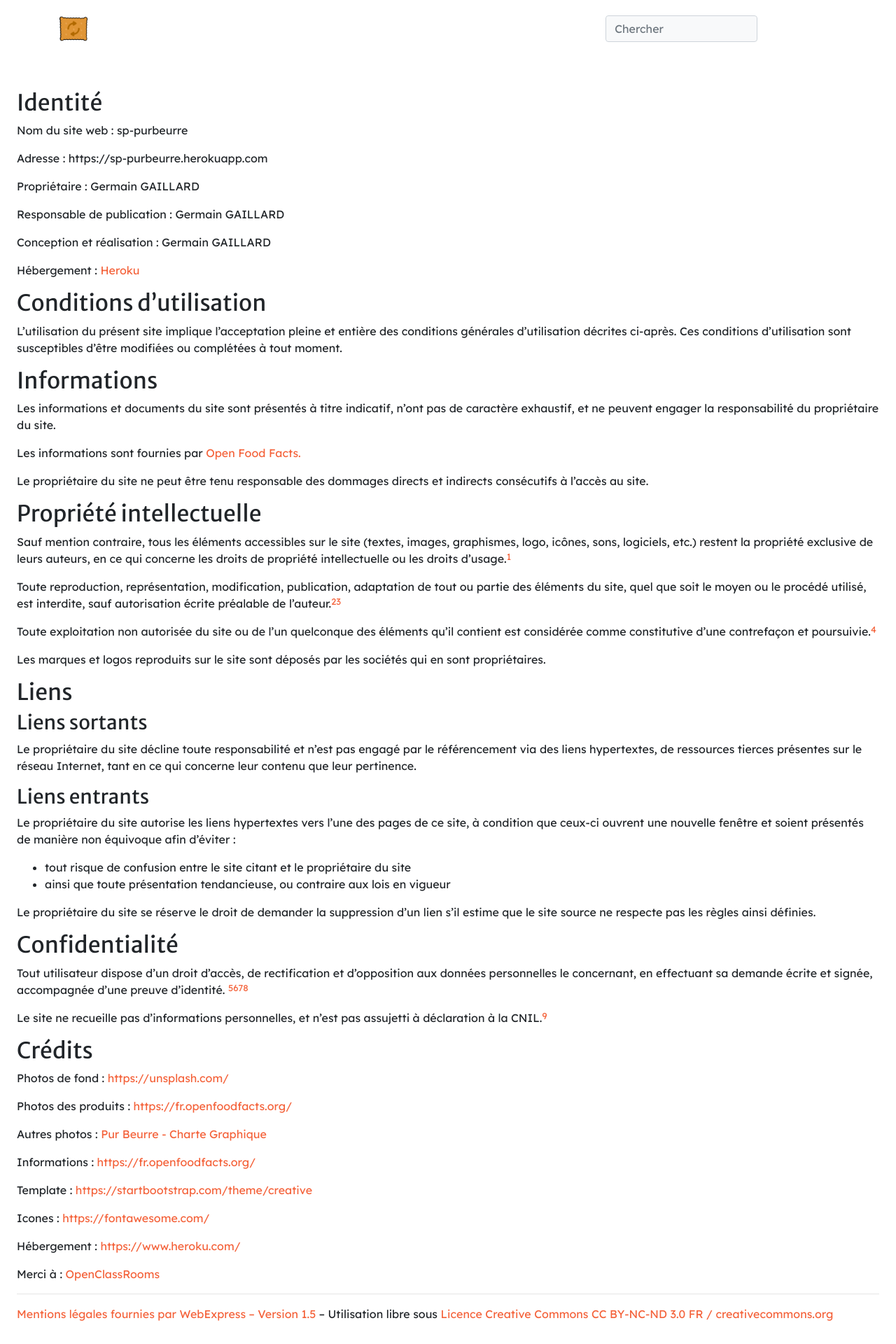
After one commit to gaillard-germain/PurBeurre, a Django app: page /substitute/legal_notice/ in a window 1280 px wide. The commit adds this page. Shown: the top 1920 px of the page at 70% size. Run offline with Django 3.2, Linux system fonts and the light colour scheme; some libraries are stand-ins or nearby versions.

Commit message:
Added more test. Added legal notice page.

```diff
--- a/purbeurrev2_project/substitute/templates/substitute/base.html
+++ b/purbeurrev2_project/substitute/templates/substitute/base.html
@@ -57,7 +57,7 @@
         <footer class="bg-light py-5">
             <div class="container">
               <div class="row text-center">
-                <a class="col-6 small text-muted" href="#">Mentions légales</a>
+                <a class="col-6 small text-muted" href="{% url 'substitute:legal_notice' %}">Mentions légales</a>
                 <a class="col-6 small text-muted" href="/#contact">Contact</a>
               </div>
             </div>
--- /dev/null
+++ b/purbeurrev2_project/substitute/templates/substitute/legalnotice.html
@@ -0,0 +1,115 @@
+{% extends 'substitute/base.html' %}
+
+{% block content %}
+
+  <section class="page-section px-4">
+    <h2>Identité</h2>
+    <p>Nom du site web : sp-purbeurre</p>
+    <p>Adresse : https://sp-purbeurre.herokuapp.com</p>
+    <p>Propriétaire : Germain GAILLARD</p>
+    <p>Responsable de publication : Germain GAILLARD</p>
+    <p>Conception et réalisation : Germain GAILLARD</p>
+    <p>Hébergement : <a href="https://www.heroku.com/">Heroku</a></p>
+    <h2>Conditions d’utilisation</h2>
+    <p>
+      L’utilisation du présent site implique l’acceptation pleine et entière
+      des conditions générales d’utilisation décrites ci-après.
+      Ces conditions d’utilisation sont susceptibles d’être modifiées ou
+      complétées à tout moment.
+    </p>
+    <h2>Informations</h2>
+    <p>
+      Les informations et documents du site sont présentés à titre indicatif,
+      n’ont pas de caractère exhaustif, et ne peuvent engager la responsabilité
+      du propriétaire du site.
+    </p>
+    <p>
+      Les informations sont fournies par <a href="https://fr.openfoodfacts.org/">Open Food Facts.</a>
+    </p>
+    <p>
+      Le propriétaire du site ne peut être tenu responsable des dommages
+      directs et indirects consécutifs à l’accès au site.
+    </p>
+    <h2>Propriété intellectuelle</h2>
+    <p>
+      Sauf mention contraire, tous les éléments accessibles sur le site
+      (textes, images, graphismes, logo, icônes, sons, logiciels, etc.)
+      restent la propriété exclusive de leurs auteurs, en ce qui concerne
+      les droits de propriété intellectuelle ou les droits d’usage.<a class="small align-top" href="#1">1</a>
+    </p>
+    <p>
+      Toute reproduction, représentation, modification, publication, adaptation
+      de tout ou partie des éléments du site, quel que soit le moyen
+      ou le procédé utilisé, est interdite, sauf autorisation écrite préalable
+      de l’auteur.<a class="small align-top" href="#2">2</a><a class="small align-top" href="#3">3</a>
+    </p>
+    <p>
+      Toute exploitation non autorisée du site ou de l’un quelconque des
+      éléments qu’il contient est considérée comme constitutive
+      d’une contrefaçon et poursuivie.<a class="small align-top" href="#4">4</a>
+    </p>
+    <p>
+      Les marques et logos reproduits sur le site sont déposés par les sociétés
+      qui en sont propriétaires.
+    </p>
+    <h2>Liens</h2>
+    <h3>Liens sortants</h3>
+    <p>
+      Le propriétaire du site décline toute responsabilité et n’est pas engagé
+      par le référencement via des liens hypertextes, de ressources tierces
+      présentes sur le réseau Internet, tant en ce qui concerne leur contenu
+      que leur pertinence.
+    </p>
+    <h3>Liens entrants</h3>
+    <p>
+      Le propriétaire du site autorise les liens hypertextes vers l’une des
+      pages de ce site, à condition que ceux-ci ouvrent une nouvelle fenêtre
+      et soient présentés de manière non équivoque afin d’éviter :
+    </p>
+    <ul>
+      <li>tout risque de confusion entre le site citant et le propriétaire du site</li>
+      <li>ainsi que toute présentation tendancieuse, ou contraire aux lois en vigueur</li>
+    </ul>
+    <p>
+      Le propriétaire du site se réserve le droit de demander la suppression
+      d’un lien s’il estime que le site source ne respecte pas les règles ainsi définies.
+    </p>
+    <h2>Confidentialité</h2>
+    <p>
+      Tout utilisateur dispose d’un droit d’accès, de rectification et
+      d’opposition aux données personnelles le concernant, en effectuant
+      sa demande écrite et signée, accompagnée d’une preuve d’identité.
+      <a class="small align-top" href="#5">5</a><a class="small align-top" href="#6">6</a><a class="small align-top" href="#7">7</a><a class="small align-top" href="#8">8</a>
+    </p>
+    <p>
+      Le site ne recueille pas d’informations personnelles,
+      et n’est pas assujetti à déclaration à la CNIL.<a class="small align-top" href="#9">9</a>
+    </p>
+    <h2>Crédits</h2>
+    <p>Photos de fond : <a href="https://unsplash.com/">https://unsplash.com/</a></p>
+    <p>Photos des produits : <a href="https://fr.openfoodfacts.org/">https://fr.openfoodfacts.org/</a></p>
+    <p>Autres photos : <a href="https://company-82435.frontify.com/d/6Yy9WFJdtp8j/pur-beurre-style-guide#/langage-visuel/photographies">Pur Beurre - Charte Graphique</a></p>
+    <p>Informations : <a href="https://fr.openfoodfacts.org/">https://fr.openfoodfacts.org/</a></p>
+    <p>Template : <a href="https://startbootstrap.com/theme/creative">https://startbootstrap.com/theme/creative</a></p>
+    <p>Icones : <a href="https://fontawesome.com/">https://fontawesome.com/</a></p>
+    <p>Hébergement : <a href="https://www.heroku.com/">https://www.heroku.com/</a></p>
+    <p>Merci à : <a href="https://openclassrooms.com/">OpenClassRooms</a></p>
+    <hr/>
+    <p><a href="https://www.webexpress.fr/">Mentions légales fournies par WebExpress – Version 1.5</a>
+       – Utilisation libre sous <a href="http://creativecommons.org/licenses/by-nc-nd/3.0/fr/">Licence Creative Commons CC BY-NC-ND 3.0 FR / creativecommons.org</a></p>
+  </section>
+  <section class="page-section px-4">
+    <ol>
+      <li id="1">Articles L111-1 et suivants du Code de la Propriété Intellectuelle du 1er juillet 1992</li>
+      <li id="2">Article 41 de la loi du 11 mars 1957</li>
+      <li id="3">Article L. 226-13 du Code pénal et la Directive Européenne du 24 octobre 1995</li>
+      <li id="4">Articles L.335-2 et suivants du Code de Propriété Intellectuelle</li>
+      <li id="5">Loi n° 78-87 du 6 janvier 1978, modifiée par la loi n° 2004-801 du 6 août 2004, relative à l’informatique, aux fichiers et aux libertés</li>
+      <li id="6">Articles 38 et suivants de la loi 78-17 du 6 janvier 1978 relative à l’informatique, aux fichiers et aux libertés</li>
+      <li id="7">Loi du 1er juillet 1998 transposant la directive 96/9 du 11 mars 1996 relative à la protection juridique des bases de données</li>
+      <li id="8">Loi n° 2004-801 du 6 août 2004</li>
+      <li id="9">Article 6 de la <a href="https://www.legifrance.gouv.fr/affichTexte.do?cidTexte=JORFTEXT000000801164&dateTexte=20160619">loi n° 2004-575 du 21 juin 2004</a> pour la confiance dans l’économie numérique</li>
+    </ol>
+  </section>
+
+{% endblock %}
--- a/purbeurrev2_project/substitute/urls.py
+++ b/purbeurrev2_project/substitute/urls.py
@@ -13,4 +13,5 @@
     re_path(r'^detail/(?P<product_id>\d+)/$', views.detail, name='detail'),
     re_path(r'^togglefav/$', views.togglefav, name='togglefav'),
     re_path(r'^favorites/$', views.favorites, name='favorites'),
+    re_path(r'^legal_notice/$', views.legal_notice, name='legal_notice'),
 ]
--- a/purbeurrev2_project/substitute/views.py
+++ b/purbeurrev2_project/substitute/views.py
@@ -104,7 +104,7 @@
 
 def togglefav(request):
     response = {'allowed': False}
-    if request.method == 'POST':#and request.is_ajax():
+    if request.method == 'POST':
         product_id = request.POST.get('product_id')
         toggle = request.POST.get('toggle')
         product = Product.objects.get(id=product_id)
@@ -137,3 +137,7 @@
         return render(request, 'substitute/favorites.html', context)
     else:
         return redirect('accounts/login')
+
+
+def legal_notice(request):
+    return render(request, 'substitute/legalnotice.html')
```
Also changed, not shown: purbeurrev2_project/substitute/tests.py (+31 -0 lines).
